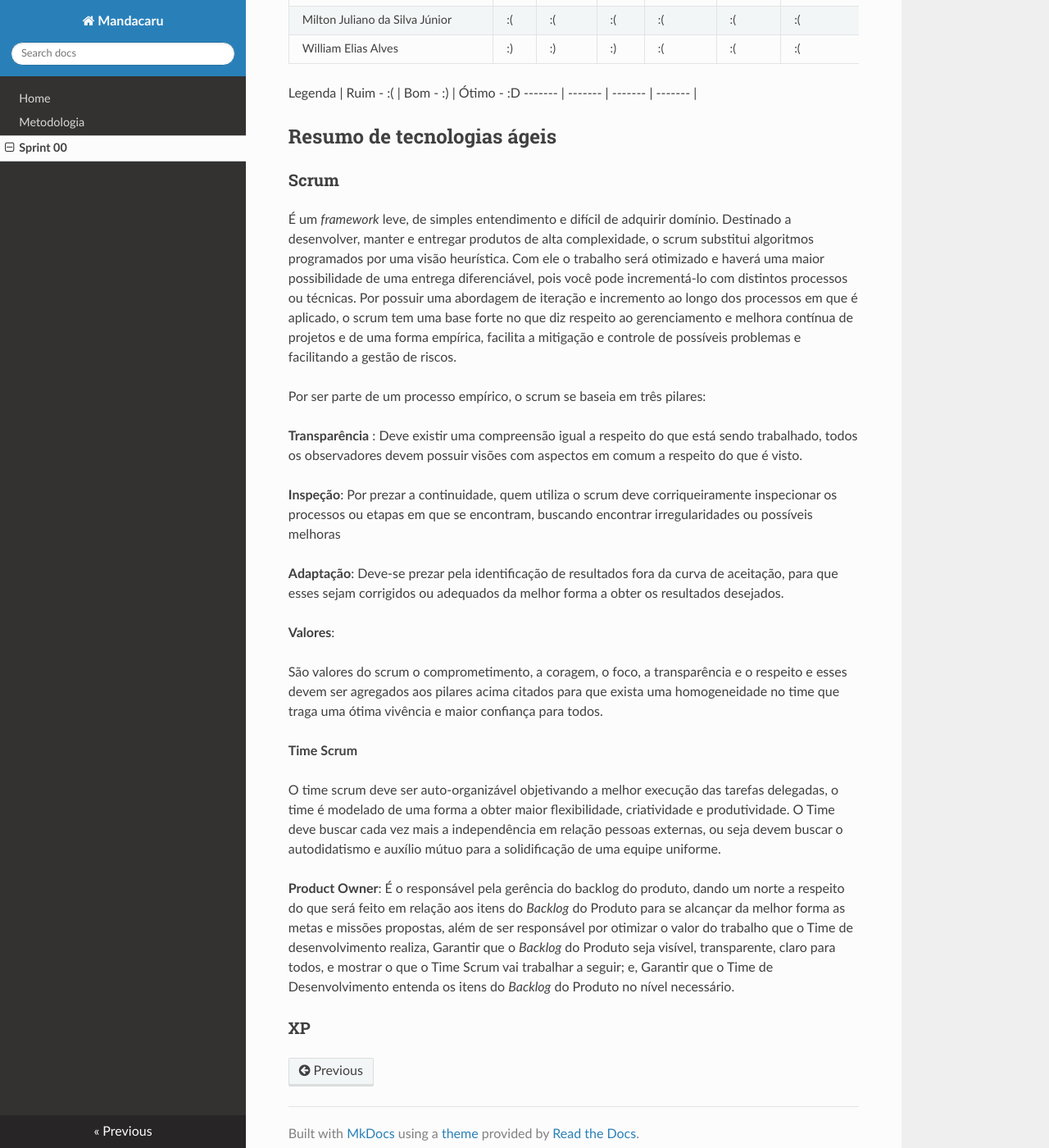
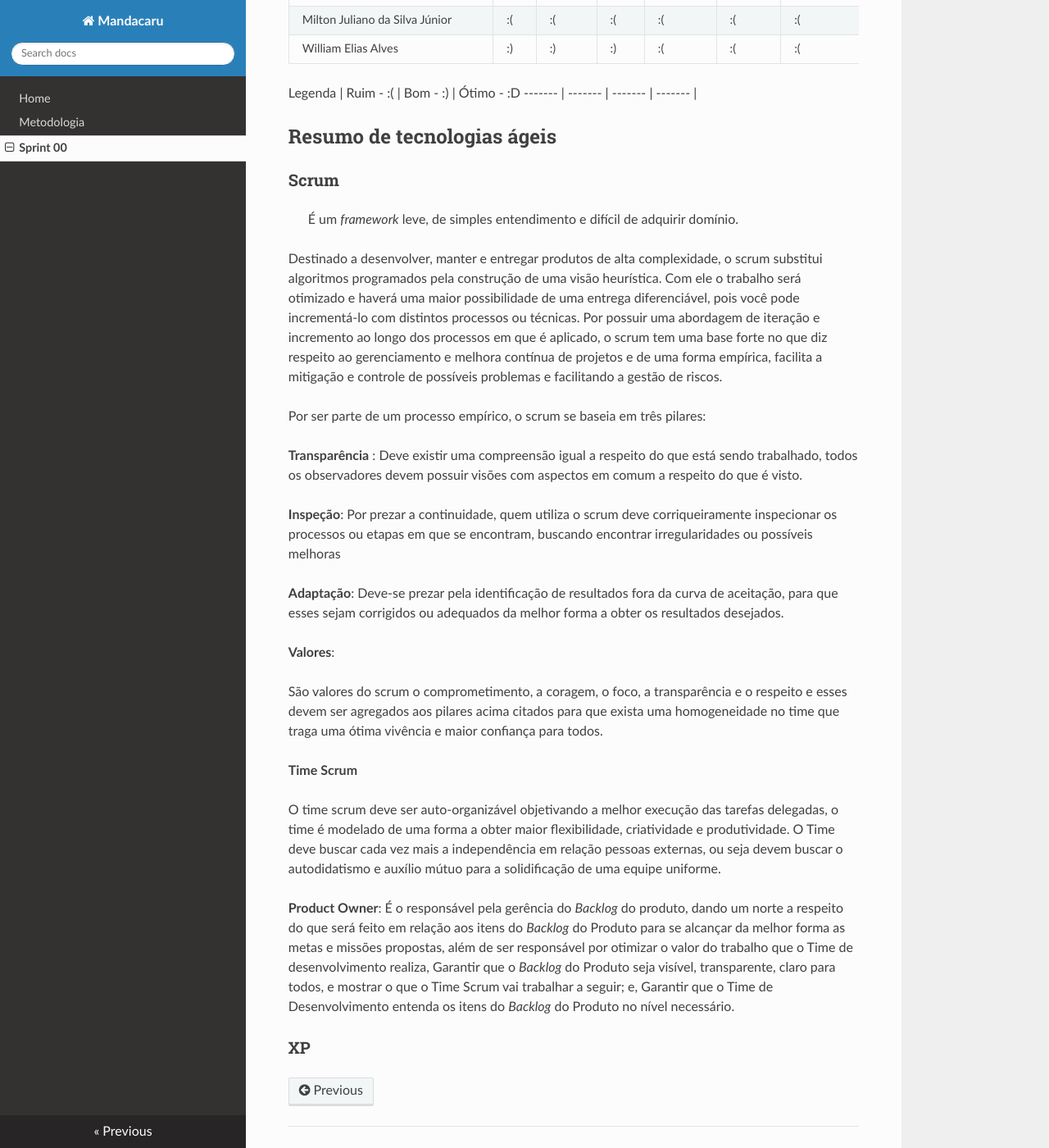
Before and after one commit to MDS-Mandacaru/Documentacao-Mandacaru, an MkDocs documentation site: the page built from docs/sprint00.md, in a window 1280 px wide and 1400 px high, scrolled down 1018 px. Shown: the whole window at 82% size. Built offline with MkDocs 1.6.1, drawn with Linux system fonts in a browser that asks for light colours; nearby versions of some CDN libraries; old or Windows-style settings are respelled for this version of MkDocs.

Commit message:
Correção e incremento textual

```diff
--- a/docs/sprint00.md
+++ b/docs/sprint00.md
@@ -41,8 +41,9 @@ Legenda | Ruim - :( | Bom - :) | Ótimo - :D
 
 ### Scrum
 
-É um _framework_ leve, de simples entendimento e difícil de adquirir domínio.
-Destinado a desenvolver, manter e entregar produtos de alta complexidade, o scrum substitui algoritmos programados por uma visão heurística.
+> É um _framework_ leve, de simples entendimento e difícil de adquirir domínio.
+
+Destinado a desenvolver, manter e entregar produtos de alta complexidade, o scrum substitui algoritmos programados pela construção de uma visão heurística.
 Com ele o trabalho será otimizado e haverá uma maior possibilidade de uma entrega diferenciável, pois você pode incrementá-lo com distintos processos ou técnicas.
 Por possuir uma abordagem de iteração e incremento ao longo dos processos em que é aplicado, o scrum tem uma base forte no que diz respeito ao gerenciamento e melhora contínua de projetos e de uma forma empírica, facilita a mitigação e controle de possíveis problemas e facilitando a gestão de riscos.
 
@@ -64,7 +65,7 @@ O time scrum deve ser auto-organizável objetivando a melhor execução das tare
 O Time deve buscar cada vez mais a independência em relação pessoas externas, ou seja devem buscar o autodidatismo e auxílio mútuo para a solidificação de uma equipe uniforme.
 
 
-**Product Owner**: É o responsável pela gerência do backlog do produto, dando um norte a respeito do que será feito em relação aos itens  do _Backlog_ do Produto  para se alcançar da  melhor forma as metas e missões propostas, além de ser responsável por  otimizar o valor do trabalho que o Time de desenvolvimento realiza, Garantir que o _Backlog_ do Produto seja visível, transparente, claro para todos, e mostrar o que o Time Scrum vai trabalhar a seguir; e, Garantir que o Time de Desenvolvimento entenda os itens do _Backlog_  do Produto no nível necessário.
+**Product Owner**: É o responsável pela gerência do _Backlog_ do produto, dando um norte a respeito do que será feito em relação aos itens  do _Backlog_ do Produto  para se alcançar da  melhor forma as metas e missões propostas, além de ser responsável por  otimizar o valor do trabalho que o Time de desenvolvimento realiza, Garantir que o _Backlog_ do Produto seja visível, transparente, claro para todos, e mostrar o que o Time Scrum vai trabalhar a seguir; e, Garantir que o Time de Desenvolvimento entenda os itens do _Backlog_  do Produto no nível necessário.
 
 
 ### XP
```
Also changed, not shown: site/index.html.
